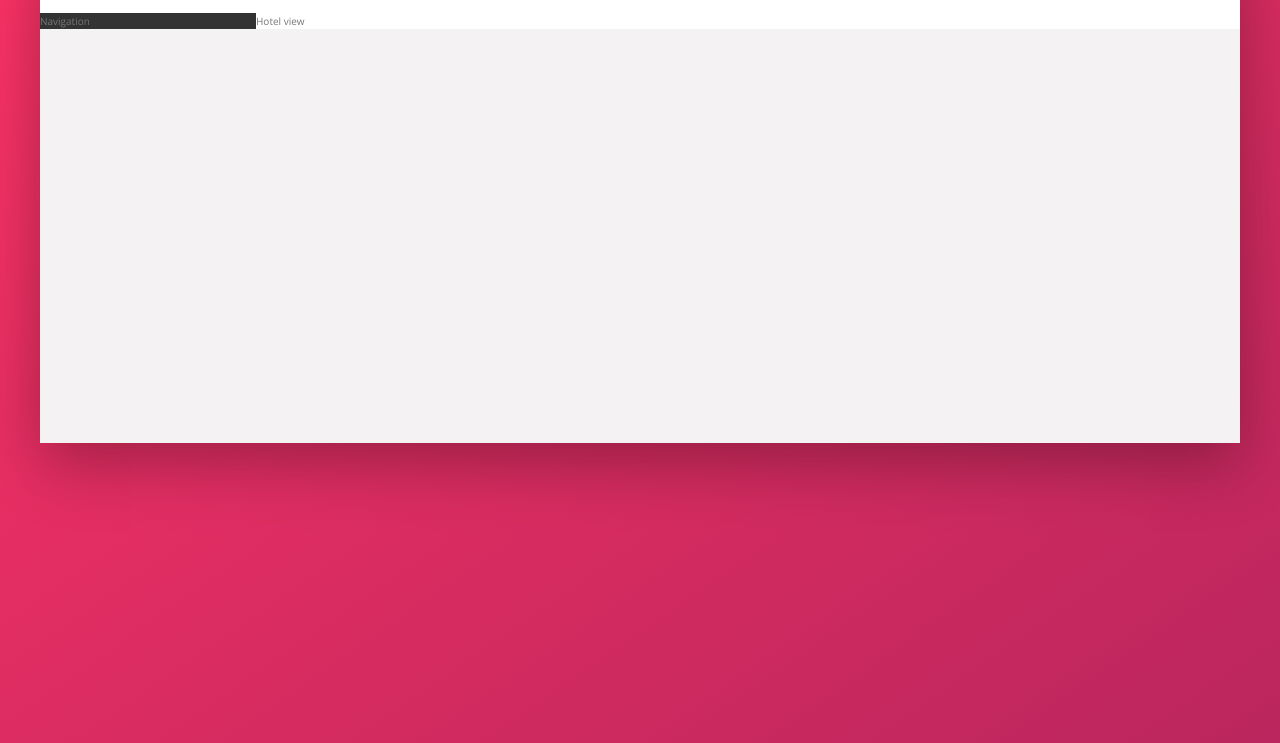
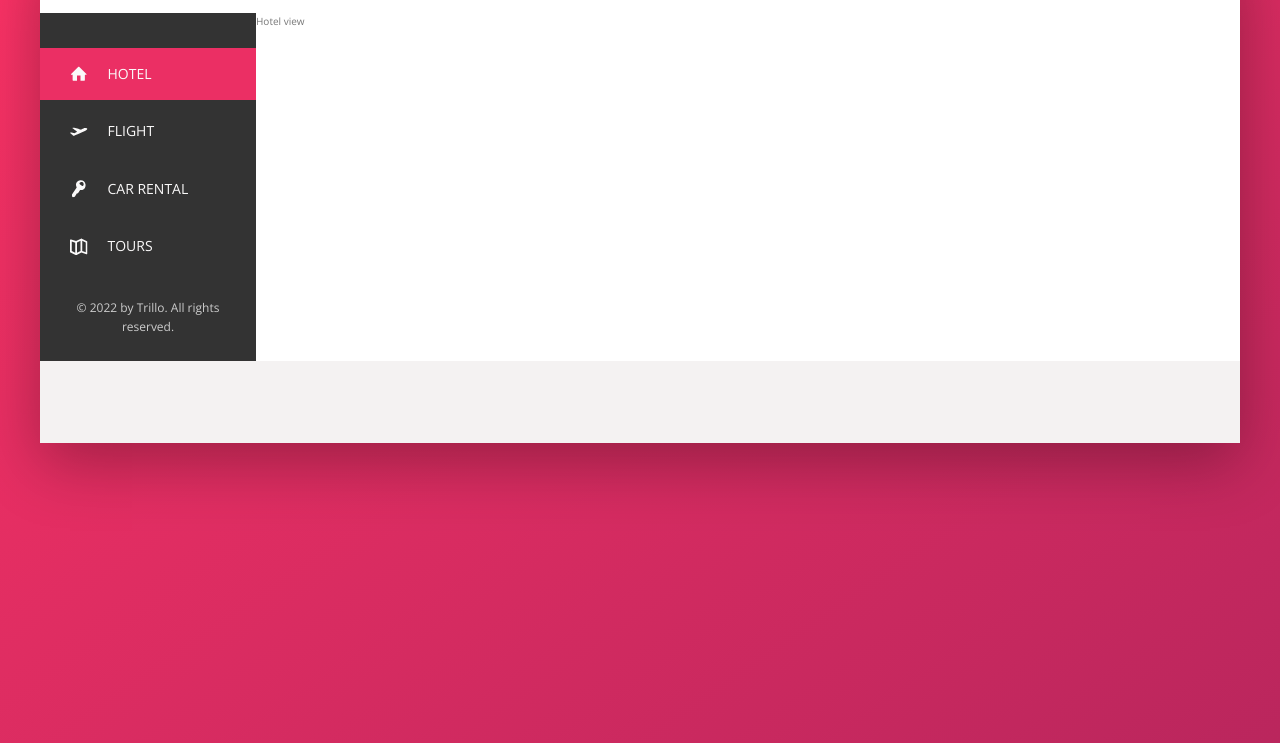
Before and after one commit to alisterhuysmans/trillo, a website: page index.html in a window 1280 px wide. Shown: the part 137-880 px from the top of the page. Drawn offline with nearby package versions, Linux system fonts and the light colour scheme.

Commit message:
style .side-nav component

```diff
--- a/index.html
+++ b/index.html
@@ -49,14 +49,64 @@
                         <span class="user-nav__notification">13</span>
                     </div>
                     <div class="user-nav__user">
-                        <img src="img/user.jpg" alt="User photo" class="user-nav__user-photo">
+                        <img
+                            src="img/user.jpg"
+                            alt="User photo"
+                            class="user-nav__user-photo"
+                        />
                         <span class="user-nav__user-name">Alister</span>
                     </div>
                 </nav>
             </header>
 
             <div class="content">
-                <nav class="sidebar">Navigation</nav>
+                <nav class="sidebar">
+                    <ul class="side-nav">
+                        <li class="side-nav__item side-nav__item--active">
+                            <a href="#" class="side-nav__link">
+                                <svg class="side-nav__icon">
+                                    <use
+                                        xlink:href="img/sprite.svg#icon-home"
+                                    ></use>
+                                </svg>
+                                <span>Hotel</span>
+                            </a>
+                        </li>
+                        <li class="side-nav__item">
+                            <a href="#" class="side-nav__link">
+                                <svg class="side-nav__icon">
+                                    <use
+                                        xlink:href="img/sprite.svg#icon-aircraft-take-off"
+                                    ></use>
+                                </svg>
+                                <span>Flight</span>
+                            </a>
+                        </li>
+                        <li class="side-nav__item">
+                            <a href="#" class="side-nav__link">
+                                <svg class="side-nav__icon">
+                                    <use
+                                        xlink:href="img/sprite.svg#icon-key"
+                                    ></use>
+                                </svg>
+                                <span>Car rental</span>
+                            </a>
+                        </li>
+                        <li class="side-nav__item">
+                            <a href="#" class="side-nav__link">
+                                <svg class="side-nav__icon">
+                                    <use
+                                        xlink:href="img/sprite.svg#icon-map"
+                                    ></use>
+                                </svg>
+                                <span>Tours</span>
+                            </a>
+                        </li>
+                    </ul>
+                    <div class="legal">
+                        &copy; 2022 by Trillo. All rights reserved.
+                    </div>
+                </nav>
                 <main class="hotel-view">Hotel view</main>
             </div>
         </div>
--- a/sass/_components.scss
+++ b/sass/_components.scss
@@ -118,3 +118,77 @@
         margin-right: 1rem;
     }
 }
+
+//////////////////////////////////////
+/// SIDE NAVIGATION
+
+.side-nav {
+    font-size: 1.4rem;
+    list-style: none;
+    margin-top: 3.5rem;
+
+    &__item {
+        position: relative;
+
+        &:not(:last-child) {
+            margin-bottom: 0.5rem;
+        }
+    }
+
+    &__item::before {
+        // ligne qui apparait lorsque l'élément est hovered
+        content: "";
+        position: absolute;
+        top: 0;
+        left: 0;
+        height: 100%;
+        width: 3px;
+        background-color: var(--color-primary);
+        transform: scaleY(0);
+        transform-origin: center; // default parameter with default position
+        transition: transform 0.2s, width 0.4s cubic-bezier(1, 0, 0, 1) 0.2s,
+            // animation vers la droite
+            background-color 0.1s;
+    }
+
+    &__item:hover::before,
+    &__item--active::before {
+        transform: scaleY(1);
+        width: 100%;
+    }
+
+    &__item:active::before {
+        background-color: var(--color-primary-light);
+    }
+
+    &__link:link,
+    &__link:visited {
+        color: var(--color-grey-light-1);
+        text-decoration: none;
+        text-transform: uppercase;
+        display: block;
+        padding: 1.5rem 3rem;
+        position: relative; // z-index ne fonctionne qu'avec une position spécifiée
+        z-index: 10;
+
+        display: flex;
+        align-items: center;
+    }
+
+    &__icon {
+        width: 1.75rem;
+        height: 1.75rem;
+        margin-right: 2rem;
+        fill: currentColor; // use the color of the current rule or of the parent
+    }
+}
+
+//////////////////////////////////////
+/// LEGAL TEXT
+
+.legal {
+    font-size: 1.2rem;
+    color: var(--color-grey-light-4);
+    text-align: center;
+    padding: 2.5rem;
+}
--- a/sass/_layout.scss
+++ b/sass/_layout.scss
@@ -26,6 +26,10 @@
     background-color: var(--color-grey-dark-1);
 
     flex: 0 0 18%;
+
+    display: flex;
+    flex-direction: column;
+    justify-content: space-between;
 }
 
 .hotel-view {
```
Also changed, not shown: css/style.css, 1 other file.
